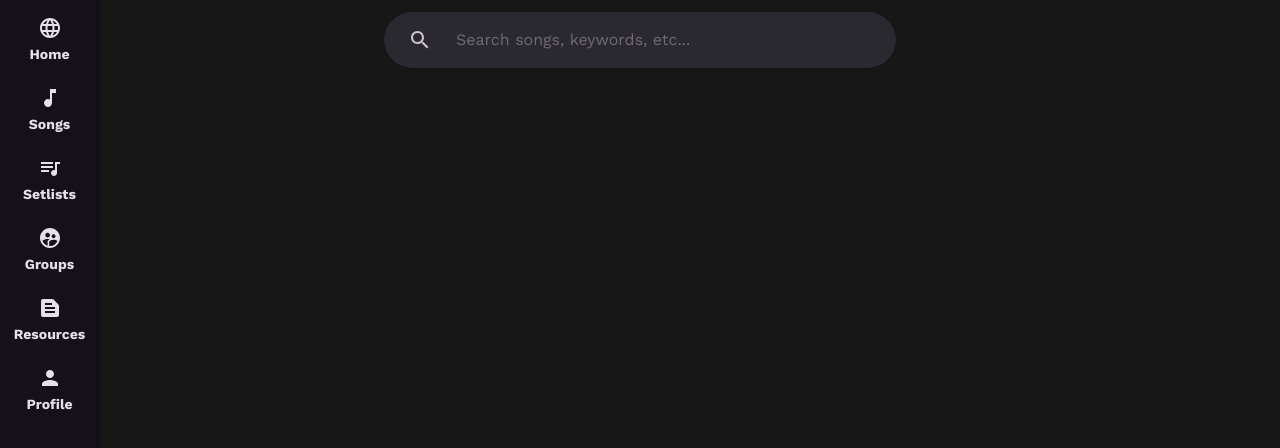
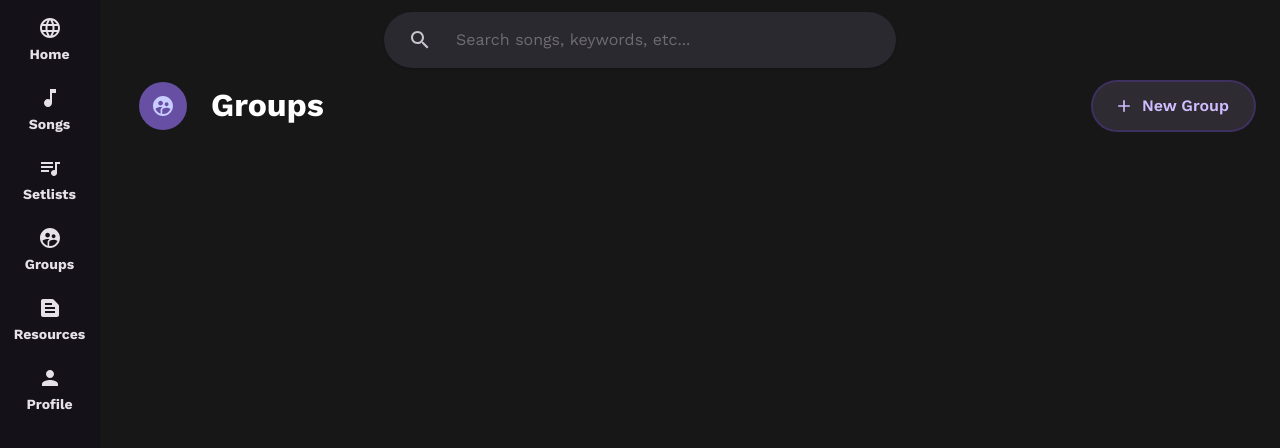
Before and after one commit to hmcc-global/psalted-2, a React (Create React App) app in the folder ui/: page /group in a window 1280 px wide. Shown: the top 448 px of the page. Built offline with nearby package versions, Linux system fonts and the light colour scheme.

Commit message:
GH-1: Skeleton for group page

```diff
--- /dev/null
+++ b/ui/src/components/group/GroupListContainer.tsx
@@ -0,0 +1,59 @@
+import { Add, SupervisedUserCircle } from '@mui/icons-material';
+import { Box, Button, Container, Stack, Typography, useMediaQuery } from '@mui/material';
+import { FC, ReactElement, useState, useEffect } from 'react';
+import { useNavigate } from 'react-router-dom';
+
+const GroupListContainer: FC = (): ReactElement => {
+  const isDesktop = useMediaQuery('(min-width: 768px)');
+  const navigate = useNavigate();
+
+  return (
+    <Container style={{ paddingTop: '5em', width: '100%', height: '100%' }}>
+      {/* Toolbar at the top */}
+      <Stack
+        direction="row"
+        display="flex"
+        justifyContent="space-between"
+        pb="10px"
+        pl={{ base: '0', md: '15px' }}
+      >
+        {/* Title */}
+        <Typography variant="h1" color="white" sx={{ display: 'flex', alignItems: 'center' }}>
+          <SupervisedUserCircle
+            sx={{
+              color: 'primary.light',
+              backgroundColor: 'primary.dark',
+              borderRadius: '50%',
+              width: '2em',
+              height: '2em',
+              padding: '0.5em',
+              mr: 3,
+            }}
+          />
+          Groups
+        </Typography>
+
+        {/* Add new song button */}
+        <Button
+          variant="outlined"
+          sx={{
+            borderWidth: '2px',
+            padding: '10px 25px',
+            borderRadius: '40px',
+            backgroundColor: 'rgba(208, 188, 255, 0.12)',
+            color: '#D0BCFF',
+            textTransform: 'none',
+          }}
+          startIcon={<Add />}
+          onClick={() => navigate('/song/add')}
+        >
+          <Typography variant="subtitle1">New Group</Typography>
+        </Button>
+      </Stack>
+
+      <Box></Box>
+    </Container>
+  );
+};
+
+export default GroupListContainer;
--- a/ui/src/components/song/SongListContainer.tsx
+++ b/ui/src/components/song/SongListContainer.tsx
@@ -116,7 +116,7 @@ const SongListContainer: FC = (): ReactElement => {
               textTransform: 'none',
             }}
             startIcon={<AddIcon />}
-            onClick={() => navigate('/songs/add')}
+            onClick={() => navigate('/song/add')}
           >
             <Typography variant="subtitle1">New Song</Typography>
           </Button>
--- a/ui/src/components/songsView/SongsViewContainer.tsx
+++ b/ui/src/components/songsView/SongsViewContainer.tsx
@@ -44,7 +44,7 @@ const SongsViewContainer: FC = (): ReactElement => {
             color: '#D0BCFF',
             textTransform: 'none',
           }}
-          onClick={() => navigate(`/songs/edit/${id}`)}
+          onClick={() => navigate(`/song/edit/${id}`)}
         >
           <Typography variant="subtitle1">Edit Song</Typography>
         </Button>
--- a/ui/src/routes.ts
+++ b/ui/src/routes.ts
@@ -8,6 +8,9 @@ import SongEditorContainer from './components/song/SongEditorContainer';
 import SongListContainer from './components/song/SongListContainer';
 import ProfileContainer from './components/profile/ProfileContainer';
 import SongsViewContainer from './components/songsView/SongsViewContainer';
+import SetlistListContainer from './components/setlist/SetlistListContainer';
+import GroupListContainer from './components/group/GroupListContainer';
+import SetlistEditorContainer from './components/setlist/SetlistEditorContainer';
 
 // interface
 interface Route {
@@ -63,22 +66,6 @@ export const routes: Array<Route> = [
     permissions: ['user'],
   },
   {
-    key: 'song-add-route',
-    title: 'Add New Song',
-    path: '/songs/add',
-    enabled: true,
-    component: SongEditorContainer,
-    permissions: ['user'],
-  },
-  {
-    key: 'song-edit-route',
-    title: 'Edit Song',
-    path: '/songs/edit/:id',
-    enabled: true,
-    component: SongEditorContainer,
-    permissions: ['user'],
-  },
-  {
     key: 'profile-route',
     title: 'Profile',
     path: '/profile',
@@ -87,6 +74,14 @@ export const routes: Array<Route> = [
     permissions: ['user'],
   },
   // Song routes
+  {
+    key: 'song-route',
+    title: 'Song',
+    path: '/song',
+    enabled: true,
+    component: SongListContainer,
+    permissions: ['user'],
+  },
   {
     key: 'song-add-route',
     title: 'Add New Song',
@@ -104,19 +99,37 @@ export const routes: Array<Route> = [
     permissions: ['user'],
   },
   {
-    key: 'song-route',
-    title: 'Song',
-    path: '/song',
-    enabled: true,
-    component: SongListContainer,
-    permissions: ['user'],
-  },
-  {
     key: 'songsView-route',
     title: 'songsView',
-    path: '/songs/:id',
+    path: '/song/:id',
     enabled: true,
     component: SongsViewContainer,
     permissions: ['user'],
   },
+  // Setlist routes
+  {
+    key: 'setlist-route',
+    title: 'Setlist',
+    path: '/setlist',
+    enabled: true,
+    component: SetlistListContainer,
+    permissions: ['user'],
+  },
+  {
+    key: 'setlist-add-route',
+    title: 'Add New Setlist',
+    path: '/setlist/add',
+    enabled: true,
+    component: SetlistEditorContainer,
+    permissions: ['user'],
+  },
+  // Group routes
+  {
+    key: 'group-route',
+    title: 'Group',
+    path: '/group',
+    enabled: true,
+    component: GroupListContainer,
+    permissions: ['user'],
+  },
 ];
```
